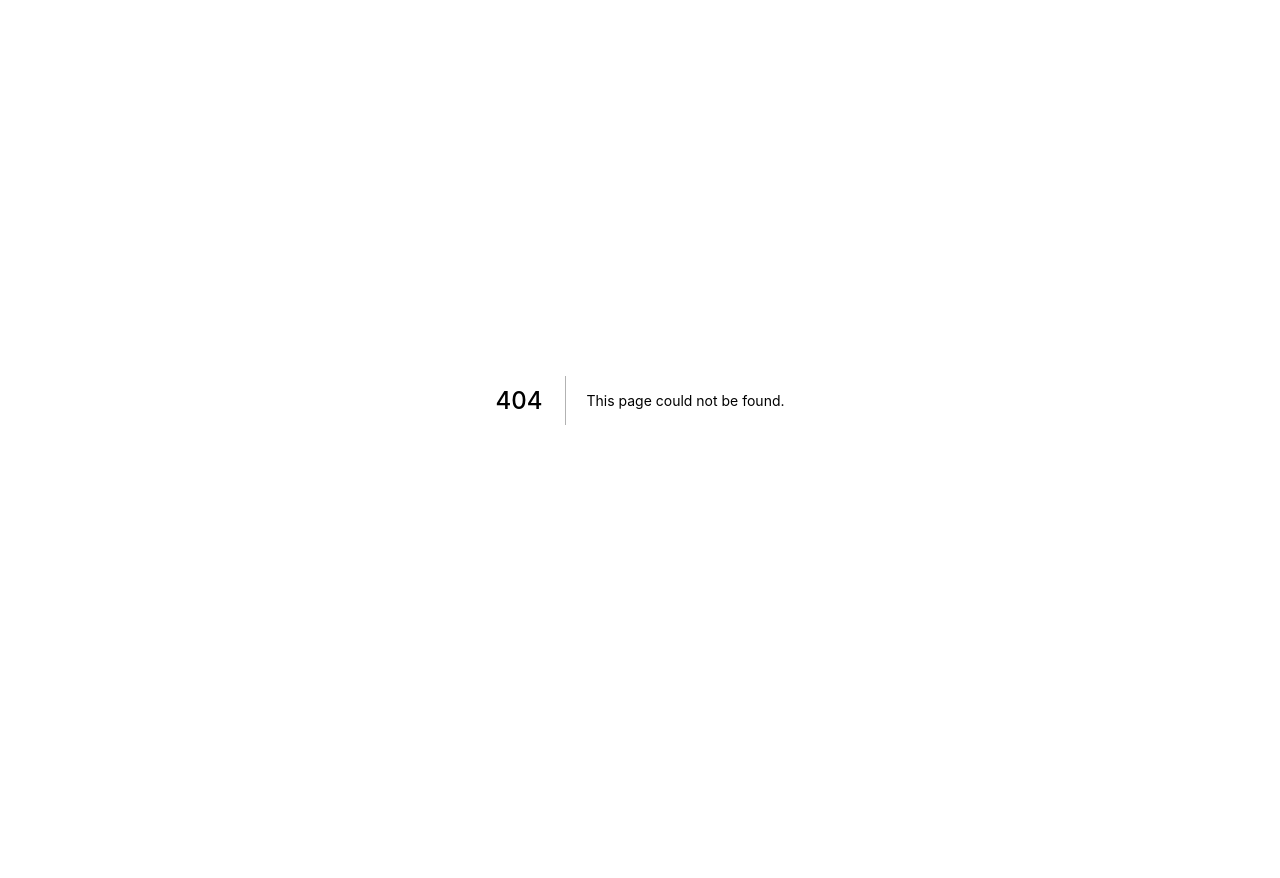
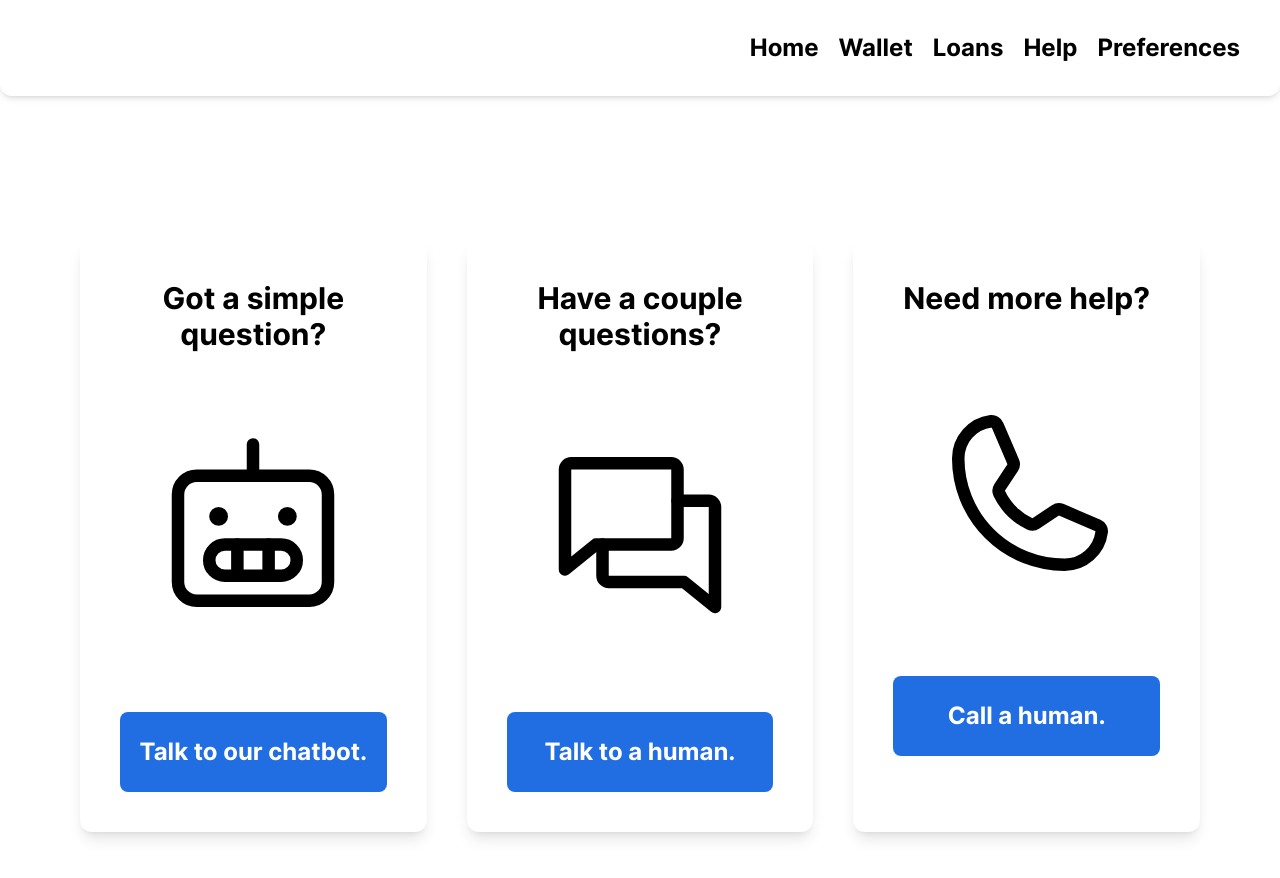
Before and after one commit to arashnrim/feducia, a Next.js app in the folder frontend/: page /help in a window 1280 px wide. Before the commit this address had no page. Shown: the top 878 px of the page. Before the commit the page ends 800 px from the top, so only its background shows below. Built offline with nearby package versions, Linux system fonts and the light colour scheme.

Commit message:
Add help page
Co-authored-by: Chua Wei Da <67576621+way-daaaa@users.noreply.github.com>
Co-authored-by: Koo Anlan Timothy <81474179+timkoo23@users.noreply.github.com>

```diff
--- /dev/null
+++ b/frontend/pages/help.jsx
@@ -0,0 +1,46 @@
+import { Robot, Phone, Chats } from "phosphor-react";
+import Layout from "../components/Layout";
+
+const Help = () => {
+  return (
+    <Layout>
+      <main className="grid min-h-screen grid-cols-3 gap-10 p-20 pb-40 pt-60 h-fit">
+        <section className="p-10 space-y-20 bg-white shadow-lg rounded-xl">
+          <h1 className="row-span-1 text-3xl font-bold text-center">
+            Got a simple question?
+          </h1>
+          <div className="flex items-center justify-center">
+            <Robot size={200} />
+          </div>
+          <button className="bg-[#216de2] h-20 w-full rounded-lg hover:bg-[#1850a5] text-white text-2xl font-bold">
+            Talk to our chatbot.
+          </button>
+        </section>
+        <section className="p-10 space-y-20 bg-white shadow-lg rounded-xl">
+          <h1 className="row-span-1 text-3xl font-bold text-center">
+            Have a couple questions?
+          </h1>
+          <div className="flex items-center justify-center">
+            <Chats size={200} />
+          </div>
+          <button className="bg-[#216de2] h-20 w-full rounded-lg hover:bg-[#1850a5] text-white text-2xl font-bold">
+            Talk to a human.
+          </button>
+        </section>
+        <section className="p-10 space-y-20 bg-white shadow-lg rounded-xl">
+          <h1 className="row-span-1 text-3xl font-bold text-center">
+            Need more help?
+          </h1>
+          <div className="flex items-center justify-center">
+            <Phone size={200} />
+          </div>
+          <button className="bg-[#216de2] h-20 w-full rounded-lg hover:bg-[#1850a5] text-white text-2xl font-bold">
+            Call a human.
+          </button>
+        </section>
+      </main>
+    </Layout>
+  );
+};
+
+export default Help;
```
